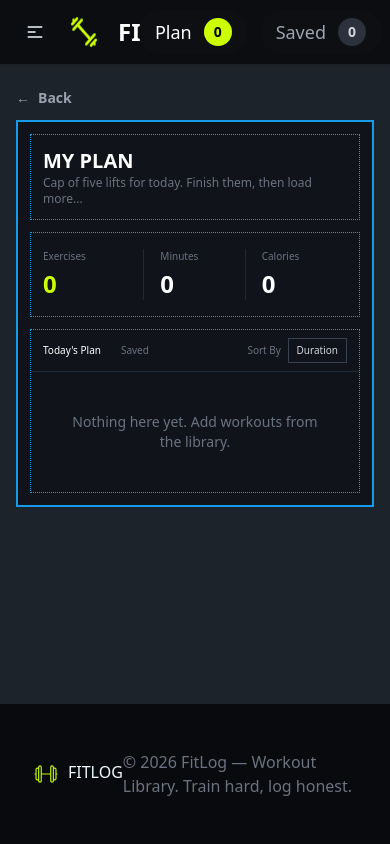
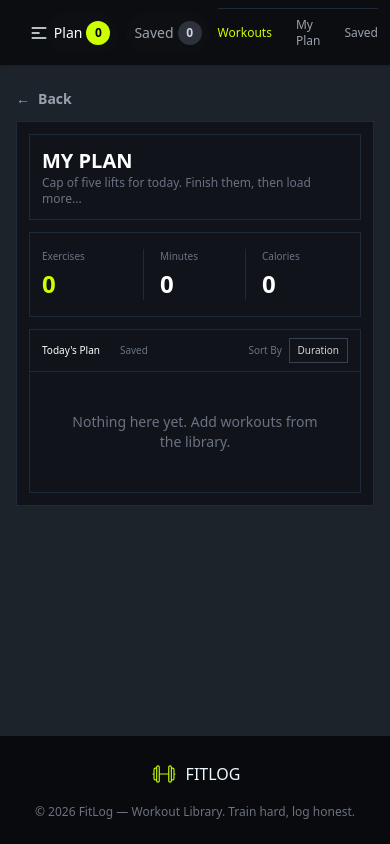
Before and after one commit to sakhawatporag/Assignment_006, a Next.js app: page /plan in a window 390 px wide. Built offline with nearby package versions, Linux system fonts and the light colour scheme.

Commit message:
responsive added

```diff
--- a/src/components/Card.tsx
+++ b/src/components/Card.tsx
@@ -25,7 +25,7 @@ const Card = async () => {
 
   return (
     <section className="container mx-auto px-4 py-12">
-      <p className="text-5xl font-bold text-[#FFFFFF]">THE LIBRARY</p>
+      <p className="text-3xl font-bold text-[#FFFFFF] sm:text-5xl">THE LIBRARY</p>
       <p className="text-[#9CA3AF] mt-4">Twelve lifts covering every major muscle group.</p>
 
       {/* Grid container */}
@@ -37,7 +37,7 @@ const Card = async () => {
             className="group bg-[#111827] border border-gray-800 rounded-2xl overflow-hidden hover:border-lime-400 transition flex flex-col"
           >
             {/* Thumbnail */}
-            <div className="relative w-full h-52 bg-gray-900">
+            <div className="relative h-48 w-full bg-gray-900 sm:h-52">
               <Image
                 src={card.image || card.thumbnail || '/placeholder.png'}
                 alt={card.name}
@@ -47,9 +47,9 @@ const Card = async () => {
             </div>
 
             {/* Content */}
-            <div className="p-6 flex flex-col flex-1 justify-between">
+            <div className="flex flex-1 flex-col justify-between p-4 sm:p-6">
               <div>
-                <h3 className="text-xl font-bold text-white uppercase group-hover:text-lime-400 transition">
+                <h3 className="text-lg font-bold uppercase text-white transition group-hover:text-lime-400 sm:text-xl">
                   {card.name}
                 </h3>
                 <p className="text-sm text-gray-400 mt-1">{card.equipment || 'Standard Equipment'}</p>
--- a/src/components/Footer.tsx
+++ b/src/components/Footer.tsx
@@ -3,13 +3,13 @@ import { CiDumbbell } from "react-icons/ci";
 
 const Footer = () => {
     return (
-        <div className="mt-15 bg-[#090A0D] flex justify-between container mx-auto h-35 items-center">
-            <div className="flex justify-between gap-2 ml-8">
+        <div className="container mx-auto mt-10 flex h-auto w-full flex-col items-center justify-between gap-4 bg-[#090A0D] px-5 py-6 sm:flex-row sm:px-8">
+            <div className="flex items-center gap-2">
                 <CiDumbbell color="C2F800" size={28} />
             <p>FITLOG</p>
             </div>
             <div>
-                <p className="text-[#6B7280] mr-9" >©  2026 FitLog — Workout Library. Train hard, log honest.</p>
+                <p className="text-center text-xs text-[#6B7280] sm:mr-0 sm:text-right" >©  2026 FitLog — Workout Library. Train hard, log honest.</p>
             </div>
 
         </div>
--- a/src/components/Nav.tsx
+++ b/src/components/Nav.tsx
@@ -10,8 +10,8 @@ const Nav = () => {
   const { cardItems, wishlist } = useContext(CardContext);
 
   return (
-    <div className="navbar shadow-sm container mx-auto bg-[#0C0D10] flex justify-around items-center">
-      <div className="navbar-start">
+    <div className="navbar container mx-auto flex min-h-14 w-full items-center justify-between gap-2 bg-[#0C0D10] px-3 shadow-sm sm:px-5">
+      <div className="navbar-start min-w-0">
         <div className="dropdown">
           <div tabIndex={0} role="button" className="btn btn-ghost lg:hidden">
             <svg aria-label="Menu" xmlns="http://www.w3.org/2000/svg" className="h-5 w-5" fill="none" viewBox="0 0 24 24" stroke="currentColor">
@@ -20,21 +20,26 @@ const Nav = () => {
           </div>
 
         </div >
-        <div className="flex justify-between gap-3 ml-2">
-      <Image src={logo} alt="Logo" />
-      <h1 className="text-white font-bold text-2xl ml-2">FITLOOG</h1>
+        <div className="ml-2 flex items-center gap-2 sm:gap-3">
+      <Image src={logo} alt="Logo" className="h-6 w-auto sm:h-7" />
+      <h1 className="ml-1 hidden text-lg font-bold text-white sm:block sm:text-2xl">FITLOOG</h1>
       </div></div>
-      <div className="navbar-center hidden lg:flex">
+      <div className="navbar-center hidden md:flex">
         <ul className="menu menu-horizontal px-1 flex justify-between items-center gap-4">
             <Link href="/" className="px-6 py-2.5 rounded-full bg-[#1b2207] text-[#cbfb00] font-semibold text-base transition-colors hover:brightness-125 focus:outline-none">Workouts</Link>
             <Link href="/plan" className="text-[#9CA3AF] hover:text-white transition-colors duration-200">My Plan</Link>
         </ul>
       </div>
-      <div className="navbar-end gap-2">
+      <div className="navbar-end flex shrink-0 gap-1 sm:gap-2">
 
 
-        <Link href="/plan" className="flex items-center gap-3 bg-[#0d0f12] text-white hover:text-[#9CA3AF] px-4 py-2 rounded-full font-medium text-lg transition-colors">Plan <span className="flex items-center justify-center w-7 h-7 rounded-full bg-[#ccff00] text-black font-bold text-sm">{cardItems.length}</span></Link>
-        <Link href="/saved" className="ml-1 flex items-center gap-3 bg-[#0d0f12] text-[#9CA3AF] hover:text-white px-4 py-2 rounded-full font-medium text-lg transition-colors">Saved <span className="flex items-center justify-center w-7 h-7 rounded-full bg-[#2D313B] text-[#D1D5DB] font-bold text-sm">{wishlist.length}</span></Link>
+        <Link href="/plan" className="flex items-center gap-1 rounded-full bg-[#0d0f12] px-2 py-2 text-sm font-medium text-white transition-colors hover:text-[#9CA3AF] sm:gap-2 sm:px-4 sm:text-lg">Plan <span className="flex h-6 w-6 items-center justify-center rounded-full bg-[#ccff00] text-xs font-bold text-black sm:h-7 sm:w-7 sm:text-sm">{cardItems.length}</span></Link>
+        <Link href="/saved" className="ml-1 flex items-center gap-1 rounded-full bg-[#0d0f12] px-2 py-2 text-sm font-medium text-[#9CA3AF] transition-colors hover:text-white sm:gap-2 sm:px-4 sm:text-lg">Saved <span className="flex h-6 w-6 items-center justify-center rounded-full bg-[#2D313B] text-xs font-bold text-[#D1D5DB] sm:h-7 sm:w-7 sm:text-sm">{wishlist.length}</span></Link>
+      </div>
+      <div className="order-last flex basis-full items-center justify-center gap-6 border-t border-gray-800 py-2 text-xs md:hidden">
+        <Link href="/" className="text-[#ccff00]">Workouts</Link>
+        <Link href="/plan" className="text-gray-400 hover:text-white">My Plan</Link>
+        <Link href="/saved" className="text-gray-400 hover:text-white">Saved</Link>
       </div>
     </div>
   );
--- a/src/components/WorkoutActions.tsx
+++ b/src/components/WorkoutActions.tsx
@@ -28,7 +28,7 @@ const WorkoutActions = ({ workout }: { workout: WorkoutDetail }) => {
   };
 
   return (
-    <div className="flex items-center gap-3 pt-2">
+    <div className="flex flex-col items-stretch gap-3 pt-2 sm:flex-row sm:items-center">
       <button
         onClick={() => toggleItem(cardItems, setCardItems, isInPlan, "Removed from your plan", "Added to your plan")}
         className="flex-1 flex items-center justify-center gap-2 bg-[#ccff00] hover:bg-[#b8e600] text-black font-bold py-3 px-4 rounded-xl text-xs sm:text-sm transition"
--- a/src/components/WorkoutCollection.tsx
+++ b/src/components/WorkoutCollection.tsx
@@ -30,19 +30,19 @@ const WorkoutCollection = ({ kind }: { kind: "plan" | "saved" }) => {
         >
           <span aria-hidden="true">←</span> Back
         </button>
-        <div className="border-2 border-[#159be8] bg-[#10141a] p-3 sm:p-7">
-          <section className="border border-dotted border-[#159be8] px-3 py-3">
+        <div className="border border-gray-800 bg-[#10141a] p-3 sm:p-7">
+          <section className="border border-gray-800 px-3 py-3">
             <h1 className="text-xl font-extrabold uppercase text-white sm:text-2xl">MY PLAN</h1>
             <p className="text-xs text-gray-500">Cap of five lifts for today. Finish them, then load more...</p>
           </section>
 
-          <section className="mt-3 grid grid-cols-3 divide-x divide-gray-800 border border-dotted border-[#159be8] px-3 py-4">
+          <section className="mt-3 grid grid-cols-3 divide-x divide-gray-800 border border-gray-800 px-3 py-4">
             <div><p className="text-[10px] text-gray-500">Exercises</p><p className="mt-1 text-2xl font-bold text-[#ccff00]">{items.length}</p></div>
             <div className="pl-4"><p className="text-[10px] text-gray-500">Minutes</p><p className="mt-1 text-2xl font-bold text-white">{totalMinutes}</p></div>
             <div className="pl-4"><p className="text-[10px] text-gray-500">Calories</p><p className="mt-1 text-2xl font-bold text-white">{totalCalories}</p></div>
           </section>
 
-          <section className="mt-3 border border-dotted border-[#159be8]">
+          <section className="mt-3 border border-gray-800">
               <div className="flex items-center justify-between border-b border-gray-800 px-3 py-2 text-[10px] text-gray-500">
               <div className="flex gap-5"><Link href="/plan" className={kind === "plan" ? "text-white" : "hover:text-white"}>Today&apos;s Plan</Link><Link href="/saved" className={kind === "saved" ? "text-white" : "hover:text-white"}>Saved</Link></div>
               <span>Sort By <button className="ml-1 border border-gray-700 px-2 py-1 text-gray-300">Duration</button></span>
@@ -54,15 +54,15 @@ const WorkoutCollection = ({ kind }: { kind: "plan" | "saved" }) => {
                 const image = String(item.image || item.thumbnail || "/placeholder.png");
                 const isDone = completed.includes(id);
                 return (
-                  <div key={id} className="flex items-center gap-3 border border-gray-800 bg-[#151a21] p-2 sm:gap-4">
+                  <div key={id} className="flex flex-wrap items-center gap-2 border border-gray-800 bg-[#151a21] p-2 sm:flex-nowrap sm:gap-4">
                     <div className="relative h-12 w-20 shrink-0 overflow-hidden sm:h-14 sm:w-24"><Image src={image} alt={name} fill className="object-cover" /></div>
-                    <Link href={`/workout/${id}`} className="min-w-0 flex-1">
+                    <Link href={`/workout/${id}`} className="min-w-[120px] flex-1">
                       <h2 className="truncate text-xs font-bold uppercase text-white hover:text-[#ccff00]">{name}</h2>
                       <p className="text-[10px] text-gray-500">{String(item.equipment || "Standard Equipment")}</p>
                       <p className="mt-1 text-[9px] text-gray-400">{String(item.duration || 10)} min &nbsp; {String(item.calories || 95)} kcal</p>
                     </Link>
                     <Link href={`/workout/${id}`} className="hidden rounded-full border border-gray-700 px-3 py-1.5 text-[10px] text-gray-300 hover:border-white sm:block">View Details</Link>
-                    {kind === "plan" ? <button onClick={() => setCompleted((current) => isDone ? current.filter((entry) => entry !== id) : [...current, id])} className={`rounded-full px-3 py-1.5 text-[10px] font-bold ${isDone ? "bg-gray-700 text-white" : "bg-[#ccff00] text-black hover:bg-[#b8e600]"}`}>{isDone ? "Done" : "Mark as Done"}</button> : null}
+                    {kind === "plan" ? <button onClick={() => setCompleted((current) => isDone ? current.filter((entry) => entry !== id) : [...current, id])} className={`whitespace-nowrap rounded-full px-2 py-1.5 text-[10px] font-bold sm:px-3 ${isDone ? "bg-gray-700 text-white" : "bg-[#ccff00] text-black hover:bg-[#b8e600]"}`}>{isDone ? "Done" : "Mark as Done"}</button> : null}
                     <button onClick={() => remove(item)} aria-label={`Remove ${name}`} className="px-1 text-gray-500 hover:text-white">x</button>
                   </div>
                 );
```
Also changed, not shown: src/app/workout/[id]/page.tsx (+6 -6 lines), src/components/Banner.tsx (+8 -8 lines).
